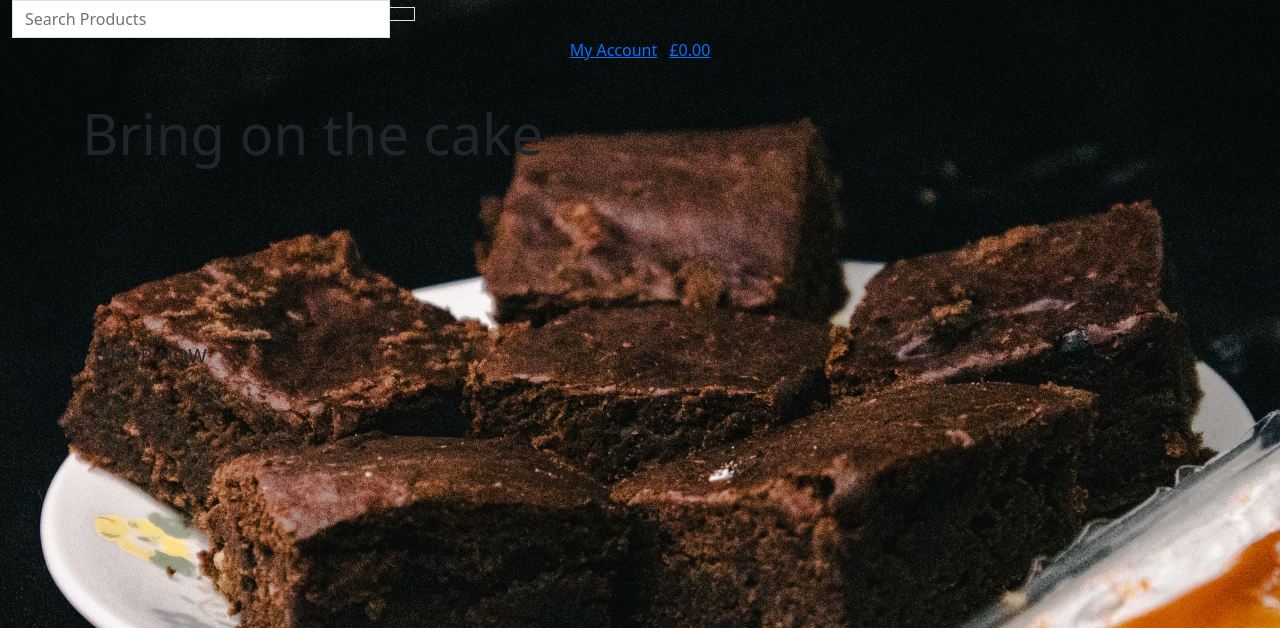
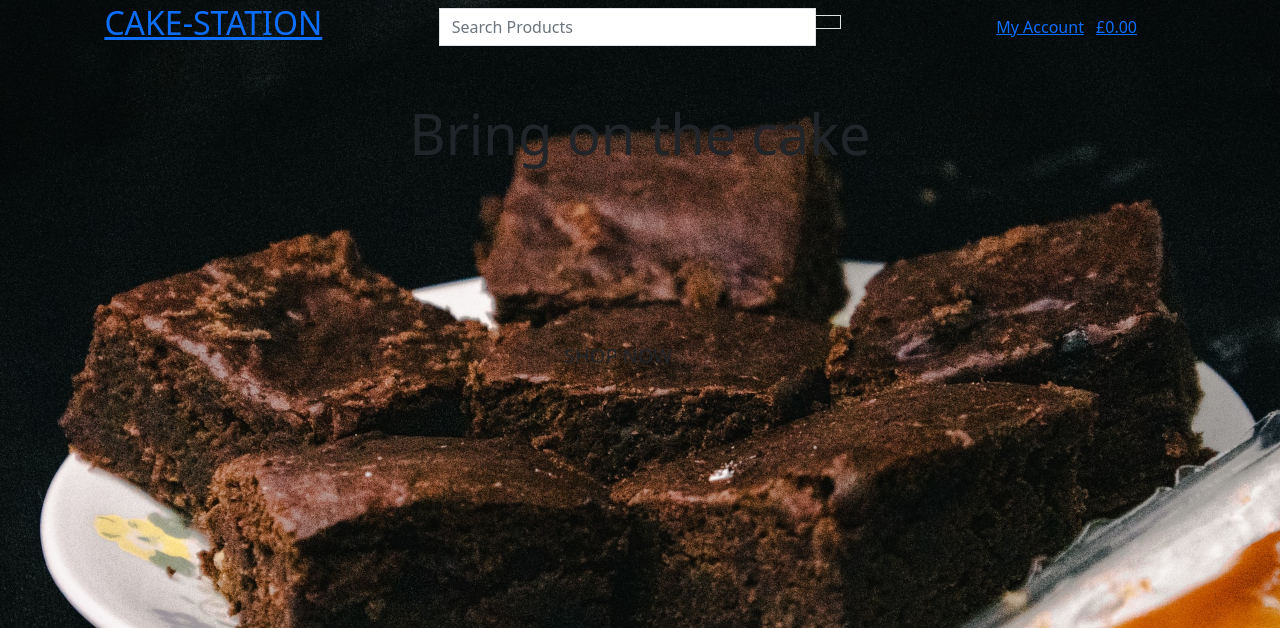
Before and after one commit to leeton1412/mile-stone, a Django app: page / in a window 1280 px wide. Shown: the top 628 px of the page. Run offline with Django 3.2, Linux system fonts and the light colour scheme; some libraries are stand-ins or nearby versions.

Commit message:
Added style to homepage

```diff
--- a/home/templates/home/index.html
+++ b/home/templates/home/index.html
@@ -14,12 +14,12 @@
 {% block content %}
 <div class="container h-100">
     <div class="row h-100">
-        <div class="col-7 col-md-6 my-auto">
-            <h1 class="display-4 logo-font">Bring on the cake</h1>
+        <div class="col-7 col-md-6 offset-md-3 my-auto">
+            <h1 class="display-4 logo-font text-center">Bring on the cake</h1>
         </div>
         <div>
             <h4 class="my-5">
-                <a href="" class="shop-button btn btn-lg rounded-0 text-uppercase py-3">Shop Now</a>
+                <a href="" class="shop-button btn btn-lg rounded-0 text-uppercase py-3 offset-md-5">Shop Now</a>
             </h4>
         </div>
     </div>
--- a/templates/base.html
+++ b/templates/base.html
@@ -21,9 +21,9 @@
 {% endblock %}
 
 {% block corejs %}
-    <script src="https://cdn.jsdelivr.net/npm/@popperjs/core@2.9.1/dist/umd/popper.min.js" integrity="sha384-SR1sx49pcuLnqZUnnPwx6FCym0wLsk5JZuNx2bPPENzswTNFaQU1RDvt3wT4gWFG" crossorigin="anonymous"></script>
-    <script src="https://cdn.jsdelivr.net/npm/bootstrap@5.0.0-beta3/dist/js/bootstrap.bundle.min.js" integrity="sha384-JEW9xMcG8R+pH31jmWH6WWP0WintQrMb4s7ZOdauHnUtxwoG2vI5DkLtS3qm9Ekf" crossorigin="anonymous"></script>
-    <script src="https://cdn.jsdelivr.net/npm/bootstrap@5.0.0-beta3/dist/js/bootstrap.min.js" integrity="sha384-j0CNLUeiqtyaRmlzUHCPZ+Gy5fQu0dQ6eZ/xAww941Ai1SxSY+0EQqNXNE6DZiVc" crossorigin="anonymous"></script>
+        <script src="https://code.jquery.com/jquery-3.4.1.slim.min.js" integrity="sha384-J6qa4849blE2+poT4WnyKhv5vZF5SrPo0iEjwBvKU7imGFAV0wwj1yYfoRSJoZ+n" crossorigin="anonymous"></script>
+        <script src="https://cdn.jsdelivr.net/npm/popper.js@1.16.0/dist/umd/popper.min.js" integrity="sha384-Q6E9RHvbIyZFJoft+2mJbHaEWldlvI9IOYy5n3zV9zzTtmI3UksdQRVvoxMfooAo" crossorigin="anonymous"></script>
+        <script src="https://stackpath.bootstrapcdn.com/bootstrap/4.4.1/js/bootstrap.min.js" integrity="sha384-wfSDF2E50Y2D1uUdj0O3uMBJnjuUD4Ih7YwaYd1iqfktj0Uod8GCExl3Og8ifwB6" crossorigin="anonymous"></script>
 {% endblock %}
 
 {% block extrajs %}
@@ -33,12 +33,12 @@
   <body>
     <header class="container-fluid fixed-top">
         <div class="row">
-            <div class="col-12 col-4 my-auto py-1 py-lg-0 text-center text-lg-left">
+            <div class="col-12 col-lg-4 my-auto py-1 py-lg-0 text-lg-left text-sm-center">
                 <a href="{% url 'home' %}" class="navigation-link logo-link">
-
+                    <h2>CAKE-STATION</h2>
                 </a>
             </div>
-            <div class="col-12 col-lg-4 my-auto py-1 py-lg-0">
+            <div class="col-12 col-lg-4 my-auto py-1 py-lg-2 align-center">
                <form action="" method="GET">
                    <div class="input-group w-100">
                         <input type="text" class="form-control border border-black rounded-0" name="q" placeholder="Search Products">
@@ -52,7 +52,7 @@
                    </div>
                 </form>
             </div>
-            <div class="col-12 col-4 my-auto py-1 py-lg-0">
+            <div class="col-12 col-lg-4 my-auto py-1 py-lg-0">
                 <ul class="list-inline text-center list-unstyled text-lg-right my-auto">
                     <li class="list-inline-item dropdown">
                         <a href="#" class="black-font navigation-link" id="user-options" data-toggle="dropdown" aria-haspopup="true" aria-expanded="false">
```
